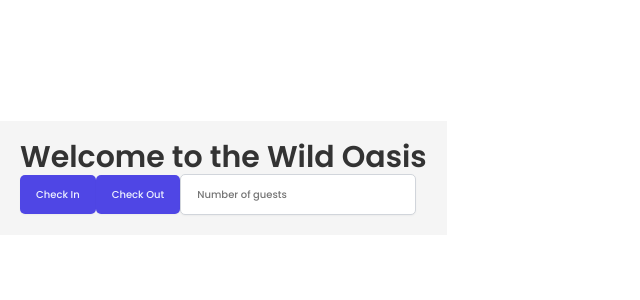
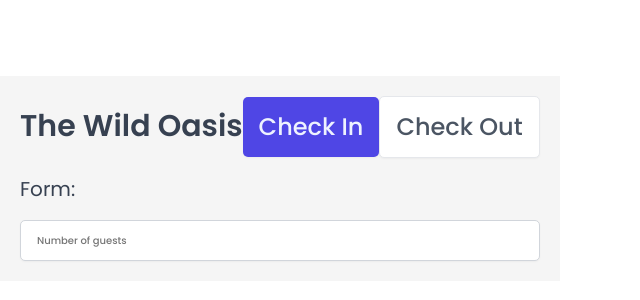
Before and after one commit to jrajan20/the-wild-oasis, a React (Vite) app: page / in a window 1280 px wide. Shown: the part 222-522 px from the top of the page, without its empty margins (0-640 px from the left). Built offline with nearby package versions, Linux system fonts and the light colour scheme; a web font is replaced by a local one.

Commit message:
built Heading, Row and Input components using styled components

```diff
--- a/package.json
+++ b/package.json
@@ -13,7 +13,7 @@
     "react": "^18.2.0",
     "react-dom": "^18.2.0",
     "react-router": "^6.30.4",
-    "react-router-dom": "^7.18.1",
+    "react-router-dom": "^6.30.4",
     "styled-components": "^6.4.3"
   },
   "devDependencies": {
--- a/src/App.jsx
+++ b/src/App.jsx
@@ -1,7 +1,9 @@
 
 import { Navigate, Route, Routes } from 'react-router-dom'
-
+import Button from './ui/Button'
+import Input from './ui/Input'
 import styled from 'styled-components'
+import Row from './ui/Row'
 import Account from './pages/Account'
 import Bookings from './pages/Bookings'
 import Cabins from './pages/Cabins'
@@ -11,33 +13,10 @@ import PageNotFound from './pages/PageNotFound'
 import Settings from './pages/Settings'
 import Users from './pages/Users'
 import GlobalStyles from './styles/GlobalStyles'
+import Heading from './ui/Heading'
 
-const H1 = styled.h1`
-  font-size: 30px;
-  font-weight: 600;
-  color: #333;
-`
-const Button = styled.button`
-  background-color: var(--color-brand-600);
-  border: none;
-  color: var(--color-brand-50);
-  padding: 1.2rem 1.6rem;
-  font-size: 1rem;
-  font-weight: 500;
-  border-radius: var(--border-radius-sm);
-  box-shadow: var(--shadow-sm);
-`
 
-  const Input = styled.input`
-  padding: 1.2rem 1.6rem;
-  font-size: 1rem;
-  font-weight: 500;
-  border-radius: 0.5rem;
-  border: 1px solid var(--color-grey-300);
-  background-color: var(--color-grey-0);
-  border-radius: var(--border-radius-sm);
-  box-shadow: var(--shadow-sm);
-`
+
   const StyledApp =styled.div`
   background-color: #f5f5f5;
   padding: 2rem;
@@ -49,10 +28,22 @@ function App() {
     <>
       <GlobalStyles />
       <StyledApp>
-      <H1>Welcome to the Wild Oasis</H1>
-      <Button>Check In</Button>
-      <Button>Check Out</Button>
-      <Input placeholder="Number of guests" />
+        <Row type='vertical'>
+      <Row type='horizontal'>
+        <Heading as='h1'>The Wild Oasis</Heading>
+       <div>
+          <Button variation='primary' size='medium'><Heading as='h2'>Check In</Heading></Button>
+          <Button variation='secondary' size='medium'><Heading as='h2'>Check Out</Heading></Button>
+
+        </div>
+
+      </Row>
+      <Row type='vertical'>
+        <Heading as='h3'>Form:</Heading>
+
+          <Input placeholder="Number of guests" />
+      </Row>
+      </Row>
     </StyledApp>
     </>
 
--- a/src/ui/Button.jsx
+++ b/src/ui/Button.jsx
@@ -21,15 +21,14 @@ const sizes = {
 };
 
 const Button = styled.button`
-  background-color: var(--color-brand-600);
   border: none;
-  color: var(--color-brand-50);
-  padding: 1.2rem 1.6rem;
-  font-size: 1rem;
-  font-weight: 500;
+
   border-radius: var(--border-radius-sm);
   box-shadow: var(--shadow-sm);
-`
+
+  ${props => sizes[props.size]}
+  ${props => variations[props.variation]}
+`;
 
 const variations = {
   primary: css`
@@ -58,3 +57,9 @@ const variations = {
     }
   `,
 };
+Button.defaultProps = {
+  size: 'medium',
+  variation: 'primary',
+};
+
+export default Button;
--- a/src/ui/Heading.jsx
+++ b/src/ui/Heading.jsx
@@ -1,9 +1,27 @@
-function Heading({ children }) {
-    return (
-        <div>
-            {children}
-        </div>
-    )
-}
+import styled from "styled-components";
+import { css } from "styled-components";
+const test = css`text-align: center;`
 
-export default Heading
+const Heading = styled.h1`
+  font-size: 20px;
+  font-weight: 600;
+
+
+  ${props => props.as === 'h1' && css`
+    font-size: 30px;
+    font-weight: 600;`}
+
+    ${props => props.as === 'h2' && css`
+    font-size: 24px;
+    font-weight: 500;
+  `}
+  ${props => props.as === 'h3' && css`
+    font-size: 20px;
+    font-weight: 400;
+  `}`
+
+
+
+
+
+export default Heading;
--- /dev/null
+++ b/src/ui/Input.jsx
@@ -0,0 +1,14 @@
+import styled from "styled-components";
+
+const Input = styled.input`
+  padding: 1.2rem 1.6rem;
+  font-size: 1rem;
+  font-weight: 500;
+  border-radius: 0.5rem;
+  border: 1px solid var(--color-grey-300);
+  background-color: var(--color-grey-0);
+  border-radius: var(--border-radius-sm);
+  box-shadow: var(--shadow-sm);
+`;
+
+export default Input
--- a/src/ui/Row.jsx
+++ b/src/ui/Row.jsx
@@ -1,10 +1,20 @@
-function Row({ children }) {
-    return (
-        <div>
-            {children}
+import styled from "styled-components";
+import { css } from "styled-components";
 
-        </div>
-    )
-}
+const Row = styled.div`
+  display: flex;
 
-export default Row
+
+    ${props => props.type === 'horizontal' && css`
+      justify-content: space-between;
+      align-items: center;
+    `}
+    ${props => props.type === 'vertical' && css`
+      flex-direction: column;
+      gap: 1.6rem;
+    `}
+`;
+Row.defaultProps = {
+  type: 'vertical',
+};
+export default Row;
```
Also changed, not shown: 1 other file (tests, documents, lock files or other folders).
